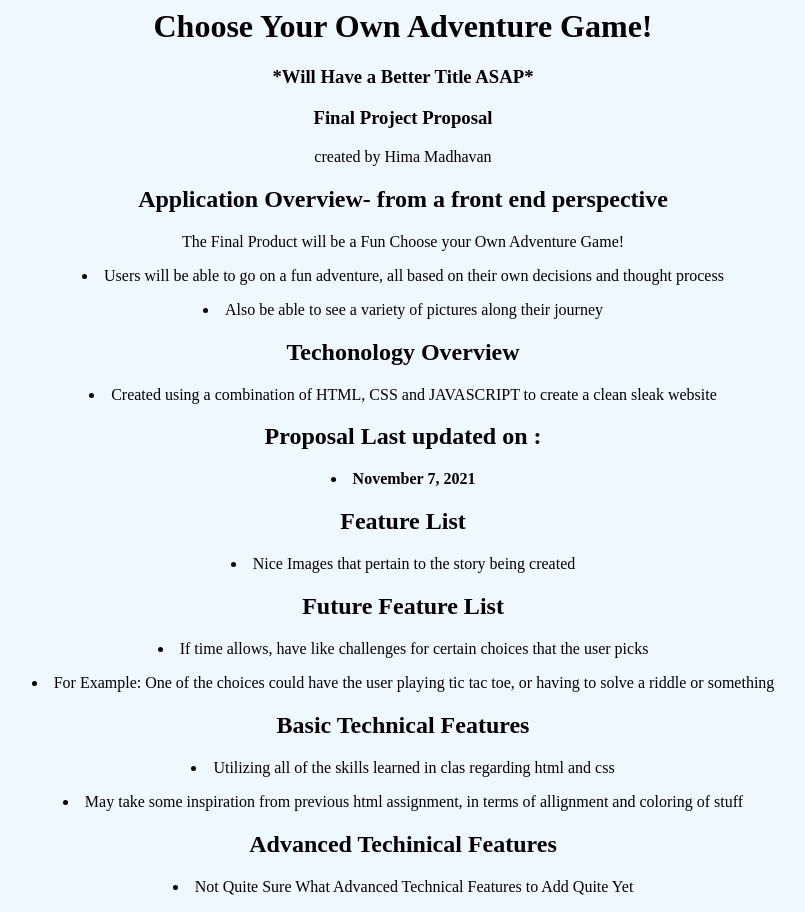
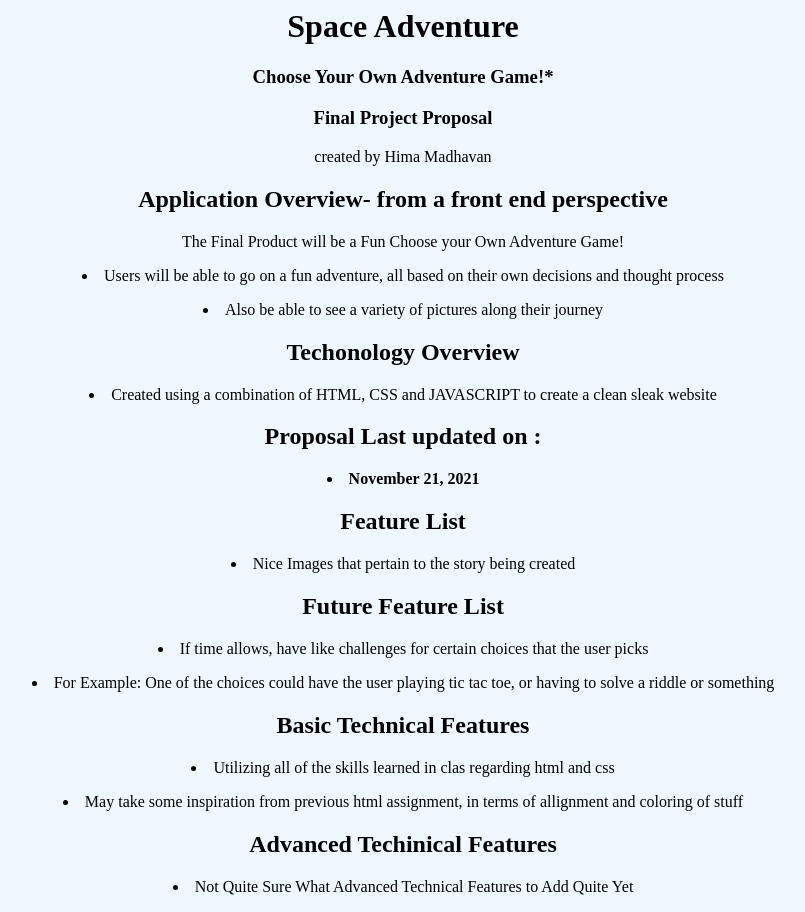
Before and after one commit to hmadhavann/final_project_proposal, a plain HTML site: page final_project_proposal.html in a window 1280 px wide. Shown: the whole page, without its empty margins (237-1042 px from the left). Drawn offline with Linux system fonts and the light colour scheme.

Commit message:
Update final_project_proposal.html

```diff
--- a/final_project_proposal.html
+++ b/final_project_proposal.html
@@ -2,8 +2,8 @@
 <head>
     <meta charset="UTF-8">
     <title> Hima Madhavan </title>
-    <h1>Choose Your Own Adventure Game!</h1>
-    <h3>*Will Have a Better Title ASAP*</h3>
+    <h1>Space Adventure</h1>
+    <h3>Choose Your Own Adventure Game!*</h3>
     <h3>Final Project Proposal</h3>
     <link rel="stylesheet" href= "final_project_proposal.css">
 </head>
@@ -18,7 +18,7 @@
 <h2>Techonology Overview</h2>
 <p><li>Created using a combination of HTML, CSS and JAVASCRIPT to create a clean sleak website</li></p>
 <h2>Proposal Last updated on :</h2>
-<p><li><b>November 7, 2021</b></li></p>
+<p><li><b>November 21, 2021</b></li></p>
 <h2>Feature List</h2>
 <p><li>Nice Images that pertain to the story being created</li></p>
 <h2>Future Feature List</h2>
```
